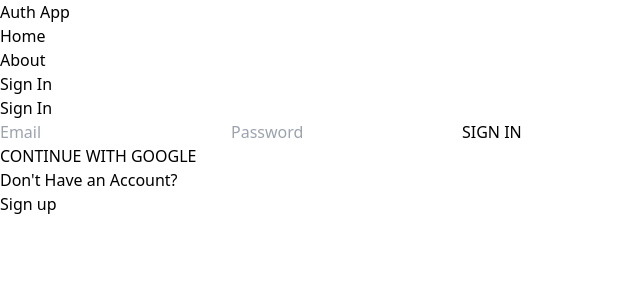
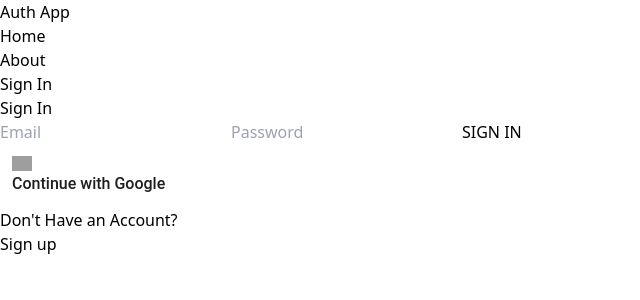
Before and after one commit to SahanLakmalDev/Auth-App, a React (Vite) app in the folder client/: page /sign-in in a window 1280 px wide. Shown: the top 300 px of the page, without its empty margins (0-640 px from the left). Built offline with nearby package versions, Linux system fonts and the light colour scheme; no server answers; grey boxes are pictures that could not be loaded.

Commit message:
Update the sign in with google button

```diff
--- a/client/src/componenets/OAuth.jsx
+++ b/client/src/componenets/OAuth.jsx
@@ -32,8 +32,23 @@ const OAuth = () => {
   }
   return (
     <div className='max-w-xl'>
-       <button type='button' onClick = {handleGoogleClick}className='bg-red-700 text-white rounded-lg p-3 hover:opacity-95 disabled:opacity-80 w-full'>
-          CONTINUE WITH GOOGLE
+    {/* Custom "Sign in with Google" button */}
+    <button
+        type="button"
+        onClick={handleGoogleClick}
+        className="bg-white border rounded-lg p-3 hover:opacity-95 disabled:opacity-80 w-full flex items-center justify-center"
+        style={{ padding: '12px 10px 12px 12px' }}
+      >
+        <img
+          className="mr-2"
+          src="https://developers.google.com/identity/images/g-logo.png"
+          alt="Google logo"
+          width="20"
+          height="20"
+        />
+        <span style={{ fontFamily: 'Roboto Medium', fontSize: '16px', color: '#1F1F1F' }}>
+          Continue with Google
+        </span>
       </button>
     </div>
   )
```
